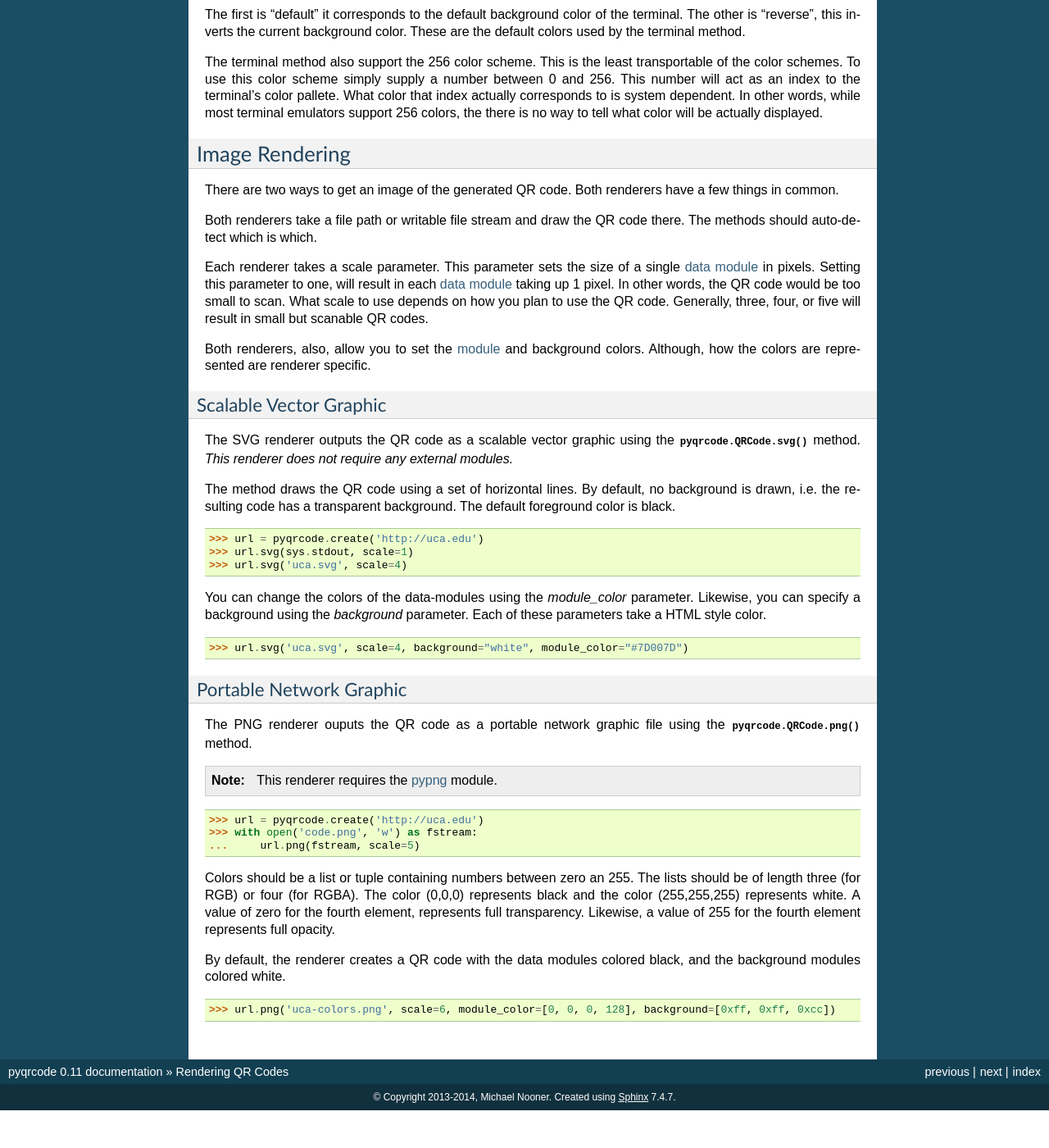
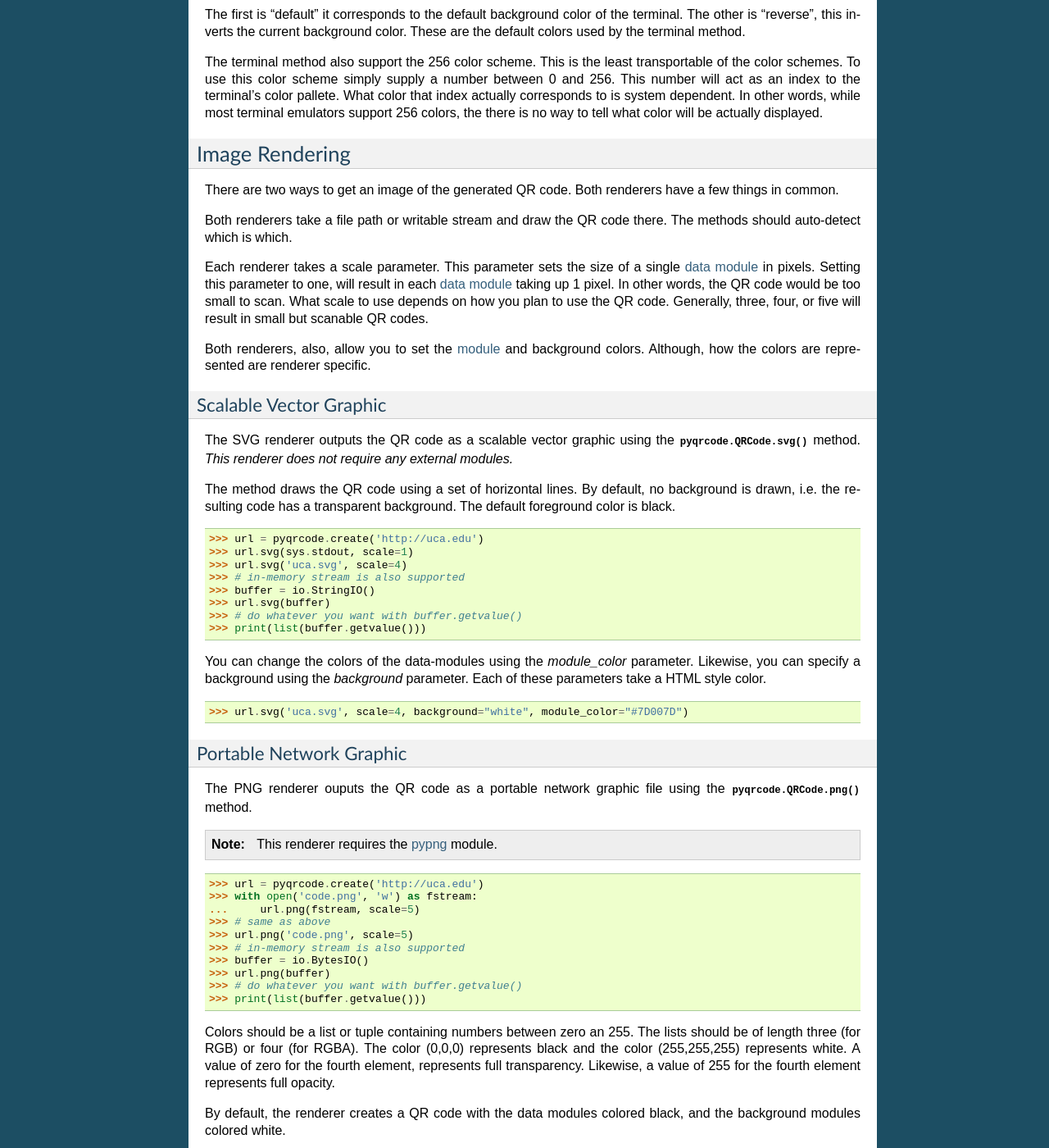
Before and after one commit to mnooner256/pyqrcode, a Sphinx documentation site: the page built from docs/rendering.rst, in a window 1280 px wide and 1400 px high, scrolled down 1098 px. Shown: the whole window at 82% size. Built offline with Sphinx 7.4.7, drawn with Linux system fonts in a browser that asks for light colours; before the commit the page ends 2452 px from its top, so only the background shows below that.

Commit message:
Updating docs

```diff
--- a/docs/rendering.rst
+++ b/docs/rendering.rst
@@ -85,7 +85,7 @@ Image Rendering
 There are two ways to get an image of the generated QR code. Both renderers
 have a few things in common.
 
-Both renderers take a file path or writable file stream and draw the QR
+Both renderers take a file path or writable stream and draw the QR
 code there. The methods should auto-detect which is which.
 
 Each renderer takes a scale parameter. This parameter sets the size of a single
@@ -114,6 +114,11 @@ default foreground color is black.
   >>> url = pyqrcode.create('http://uca.edu')
   >>> url.svg(sys.stdout, scale=1)
   >>> url.svg('uca.svg', scale=4)
+  >>> # in-memory stream is also supported
+  >>> buffer = io.StringIO()
+  >>> url.svg(buffer)
+  >>> # do whatever you want with buffer.getvalue()
+  >>> print(list(buffer.getvalue()))
 
 You can change the colors of the data-modules using the *module_color*
 parameter. Likewise, you can specify a background using the *background*
@@ -139,6 +144,13 @@ the :py:meth:`pyqrcode.QRCode.png` method.
   >>> url = pyqrcode.create('http://uca.edu')
   >>> with open('code.png', 'w') as fstream:
   ...     url.png(fstream, scale=5)
+  >>> # same as above
+  >>> url.png('code.png', scale=5)
+  >>> # in-memory stream is also supported
+  >>> buffer = io.BytesIO()
+  >>> url.png(buffer)
+  >>> # do whatever you want with buffer.getvalue()
+  >>> print(list(buffer.getvalue()))
 
 
 Colors should be a list or tuple containing numbers between zero an 255. The
```
